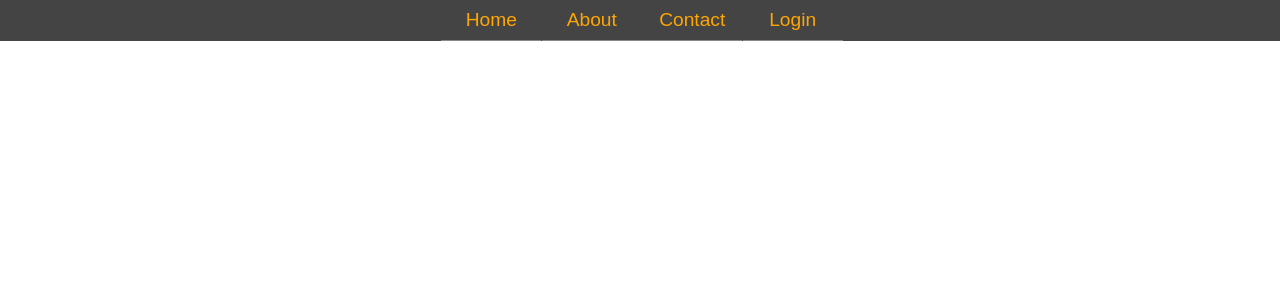
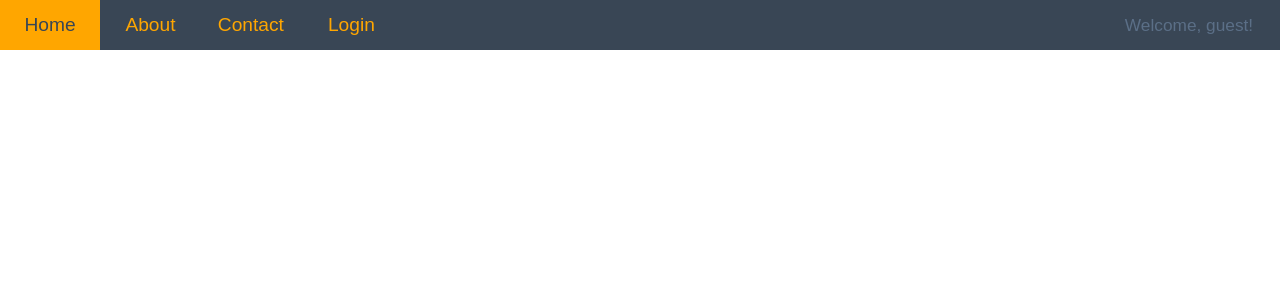
Before and after one commit to ivan-veres/EVE-Tool, a PHP site: page / in a window 1280 px wide. Shown: the top 300 px of the page. Run offline with PHP 8.4, Linux system fonts and the light colour scheme; data that the repository does not hold is empty; some libraries are stand-ins or nearby versions.

Commit message:
Navigation

```diff
--- a/Views/Template.phtml
+++ b/Views/Template.phtml
@@ -31,6 +31,9 @@
                 <li>
                     <a href="/login" target="_top">Login</a>
                 </li>
+                <li class="welcome">
+                    <p>Welcome, guest!</p>
+                </li>
             </ul>
         </nav>
     </header>
--- a/public/css/industrytool.css
+++ b/public/css/industrytool.css
@@ -13,29 +13,33 @@
 
 nav ul {
     list-style: none;
-    background-color: #444;
-    text-align: center;
     padding: 0;
     margin: 0;
 }
 
-nav ul li {
+nav li {
     font-family: 'Oswald', sans-serif;
-    font-size: 1.2em;
+    font-size: 1em;
+    text-align: center;
     line-height: 40px;
     height: 40px;
     border-bottom: 1px solid #888;
 }
 
-nav ul li a {
-     text-decoration: none;
-     color: #ffa600;
-     display: block;
-     transition: .3s background-color;
+nav li a {
+    text-decoration: none;
+    color: #ffa600;
+    display: block;
+    transition: .3s background-color;
+}
+
+.welcome {
+    display: none;
 }
 
 nav a:hover {
-    background-color: #5b6f87;
+    background-color: #ffa600;
+    color: #394655;
 }
 
 @media screen and (min-width: 600px) {
@@ -44,8 +48,22 @@
         border-bottom: none;
         height: 50px;
         line-height: 50px;
-        font-size: 1.4em;
+        font-size: 1.2em;
         display: inline-block;
         margin-right: -4px;
     }
+
+    .welcome {
+        width: 190px;
+        display: block;
+        position: absolute;
+        top: 0;
+        right: 0;
+    }
+
+    .welcome p{
+        margin: 0;
+        font-size: 0.9em;
+        color: #5b6f87;
+    }
 }
```
